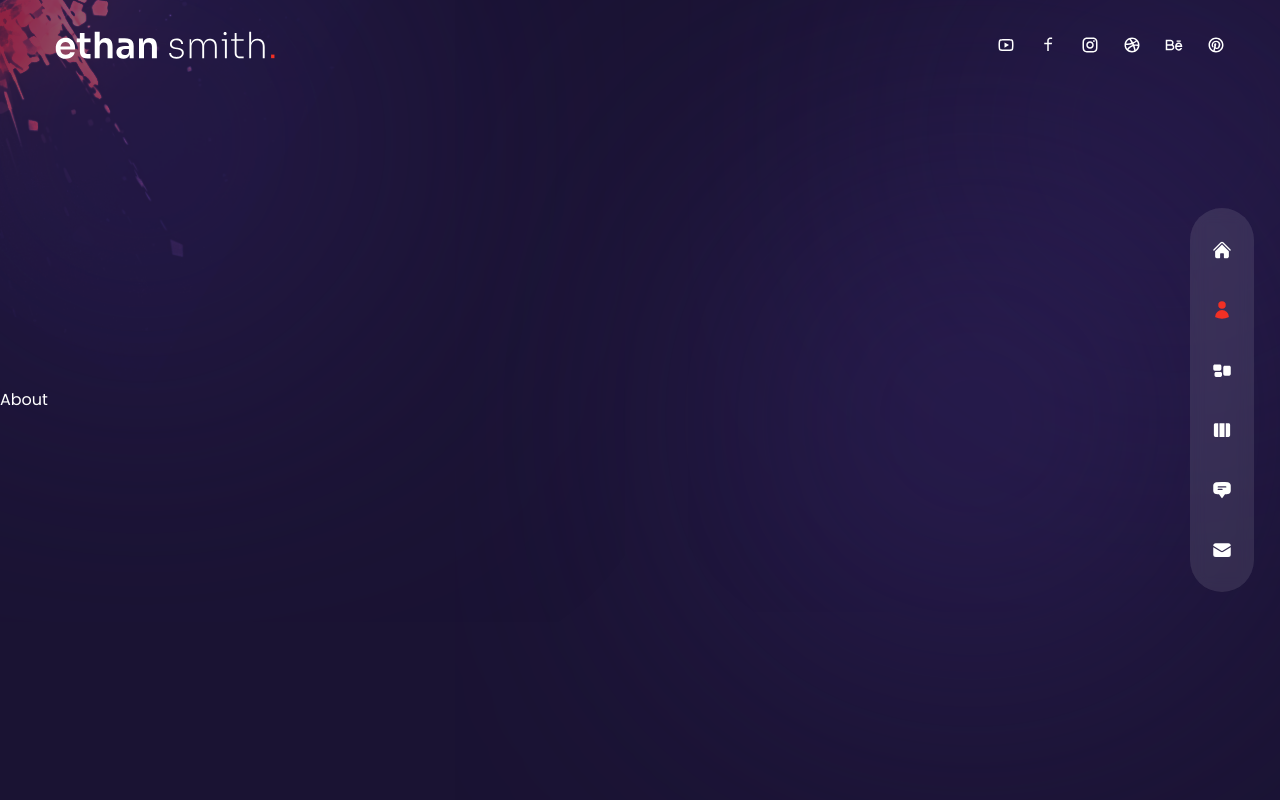
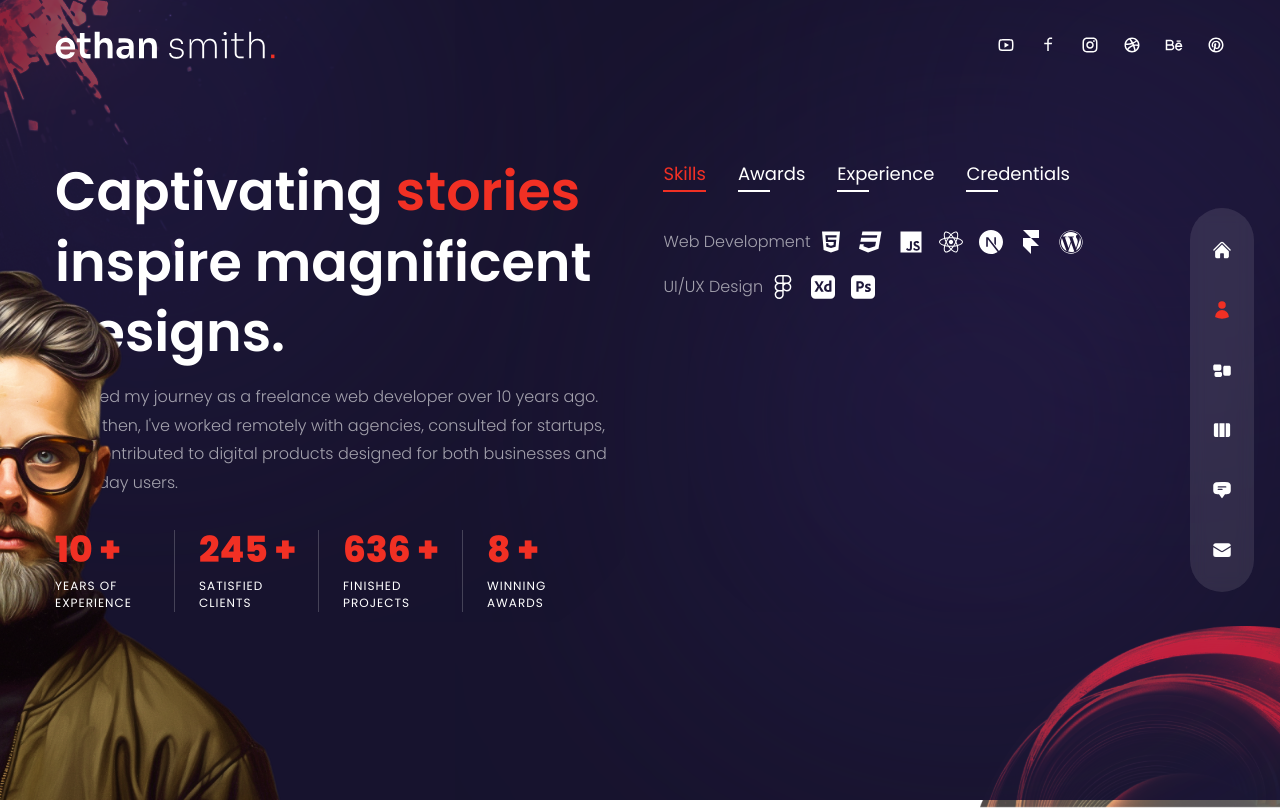
Before and after one commit to Eugensson/portfolio_4, a Next.js app: page /about in a window 1280 px wide. Built offline with nearby package versions, Linux system fonts and the light colour scheme.

Commit message:
Created About page

```diff
--- a/app/about/page.tsx
+++ b/app/about/page.tsx
@@ -1,11 +1,17 @@
 import type { Metadata } from "next";
 import * as motion from "motion/react-client";
+
+import { About } from "@/components/about";
+import { Avatar } from "@/components/avatar";
+import { Circles } from "@/components/circles";
+
+import { fadeIn } from "@/lib/variants";
 
 export const metadata: Metadata = {
   title: "About",
 };
 
-const About = () => {
+const AboutPage = () => {
   return (
     <motion.section
       initial={{ opacity: 0 }}
@@ -13,11 +19,23 @@ const About = () => {
         opacity: 1,
         transition: { delay: 0.6, duration: 0.4, ease: "easeIn" },
       }}
-      className="h-screen flex items-center"
+      className="h-full py-32 flex items-center bg-primary/30"
     >
-      About
+      <div className=" container text-center xl:text-left">
+        <Circles />
+        <motion.div
+          variants={fadeIn("right", 2.2)}
+          initial="hidden"
+          animate="show"
+          exit="hidden"
+          className="hidden w-full h-full max-w-147.5 max-h-135.5 xl:flex absolute bottom-0 -left-70"
+        >
+          <Avatar />
+        </motion.div>
+        <About />
+      </div>
     </motion.section>
   );
 };
 
-export default About;
+export default AboutPage;
--- /dev/null
+++ b/components/about.tsx
@@ -0,0 +1,140 @@
+"use client";
+
+import { useState } from "react";
+import CountUp from "react-countup";
+import { motion } from "motion/react";
+
+import { cn } from "@/lib/utils";
+import { fadeIn } from "@/lib/variants";
+import { ABOUT_DATA } from "@/constants";
+
+export const About = () => {
+  const [index, setIndex] = useState<number>(0);
+
+  return (
+    <div className="h-full flex flex-col items-center xl:flex-row gap-x-6">
+      {/* LEFT */}
+      <div className="flex-1 flex flex-col justify-center">
+        <motion.h2
+          variants={fadeIn("right", 2.2)}
+          initial="hidden"
+          animate="show"
+          exit="hidden"
+          className="h2"
+        >
+          Captivating <span className="text-accent">stories</span> inspire
+          magnificent designs.
+        </motion.h2>
+        <motion.p
+          variants={fadeIn("right", 2.4)}
+          initial="hidden"
+          animate="show"
+          exit="hidden"
+          className="max-w-150 mx-auto xl:mx-0 mb-6 xl:mb-8 px-2 xl:px-0"
+        >
+          I started my journey as a freelance web developer over 10 years ago.
+          Since then, I&apos;ve worked remotely with agencies, consulted for
+          startups, and contributed to digital products designed for both
+          businesses and everyday users.
+        </motion.p>
+        <motion.div
+          variants={fadeIn("right", 2.6)}
+          initial="hidden"
+          animate="show"
+          exit="hidden"
+          className="hidden md:flex md:max-w-xl xl:max-w-none mx-auto xl:mx-0 mb-8"
+        >
+          <ul className="flex flex-1 items-center gap-x-6">
+            <li className="relative flex-1 after:w-0.25 after:h-full after:bg-white/20 after:absolute after:top-0 after:right-0 max-w-30">
+              <div className="mb-2 text-2xl xl:text-4xl font-extrabold text-accent">
+                <CountUp start={0} end={10} duration={10} /> +
+              </div>
+              <div className="text-xs uppercase tracking-[1px] leading-[1.4]">
+                Years of experience
+              </div>
+            </li>
+            <li className="relative flex-1 after:w-0.25 after:h-full after:bg-white/20 after:absolute after:top-0 after:right-0 max-w-30">
+              <div className="mb-2 text-2xl xl:text-4xl font-extrabold text-accent">
+                <CountUp start={0} end={250} duration={10} /> +
+              </div>
+              <div className="text-xs uppercase tracking-[1px] leading-[1.4]">
+                Satisfied clients
+              </div>
+            </li>
+            <li className="relative flex-1 after:w-0.25 after:h-full after:bg-white/20 after:absolute after:top-0 after:right-0 max-w-30">
+              <div className="mb-2 text-2xl xl:text-4xl font-extrabold text-accent">
+                <CountUp start={0} end={650} duration={10} /> +
+              </div>
+              <div className="text-xs uppercase tracking-[1px] leading-[1.4]">
+                Finished projects
+              </div>
+            </li>
+            <li className="relative flex-1 max-w-30">
+              <div className="mb-2 text-2xl xl:text-4xl font-extrabold text-accent">
+                <CountUp start={0} end={8} duration={10} /> +
+              </div>
+              <div className="text-xs uppercase tracking-[1px] leading-[1.4]">
+                Winning awards
+              </div>
+            </li>
+          </ul>
+        </motion.div>
+      </div>
+
+      {/* RIGHT */}
+      <motion.div
+        variants={fadeIn("left", 2.4)}
+        initial="hidden"
+        animate="show"
+        exit="hidden"
+        className="flex flex-col w-full xl:max-w-[48%] h-120"
+      >
+        {/* Tabs */}
+        <ul className="flex gap-x-4 xl:gap-x-8 mx-auto xl:mx-0 mb-4">
+          {ABOUT_DATA.map((item, itemIndex) => (
+            <li
+              key={itemIndex}
+              className={cn(
+                "cursor-pointer capitalize xl:text-lg relative z-30 after:w-8 after:h-0.5 after:bg-white after:absolute after:-bottom-1 after:left-0",
+                index === itemIndex &&
+                  "text-accent after:w-full after:bg-accent after:transition-colors after:duration-300"
+              )}
+              onClick={() => setIndex(itemIndex)}
+            >
+              {item.title}
+            </li>
+          ))}
+        </ul>
+
+        {/* Info */}
+        <ul className="py-2 xl:py-6 flex flex-col items-center xl:items-start gap-y-2 xl:gap-y-4">
+          {ABOUT_DATA[index].info.map((item, itemIndex) => (
+            <li
+              key={itemIndex}
+              className="flex-1 flex flex-col md:flex-row items-center gap-x-2 max-w-max text-white/60"
+            >
+              <p className="mb-2 md:mb-0 font-light">{item.title}</p>
+
+              {"stage" in item && (
+                <>
+                  <p className="hidden md:flex">-</p>
+                  <p>{item.stage}</p>
+                </>
+              )}
+
+              {"icons" in item && (
+                <ul className="flex gap-x-4">
+                  {item.icons.map((Icon, iconIndex) => (
+                    <li key={iconIndex}>
+                      <Icon size={24} className="text-white" />
+                    </li>
+                  ))}
+                </ul>
+              )}
+            </li>
+          ))}
+        </ul>
+      </motion.div>
+    </div>
+  );
+};
--- /dev/null
+++ b/components/circles.tsx
@@ -0,0 +1,15 @@
+import Image from "next/image";
+
+export const Circles = () => {
+  return (
+    <div className="absolute right-0 -bottom-2 z-10 w-50 xl:w-75 mix-blend-color-dodge animate-pulse duration-75">
+      <Image
+        src="/assets/circles.png"
+        width={260}
+        height={200}
+        alt="Circles"
+        className="w-full h-full"
+      />
+    </div>
+  );
+};
--- a/constants/index.ts
+++ b/constants/index.ts
@@ -36,6 +36,8 @@ import {
   RiYoutubeLine,
 } from "react-icons/ri";
 
+import { AboutItem } from "@/types";
+
 export const NAV_ITEMS = [
   { name: "home", path: "/", icon: HiHome },
   { name: "about", path: "/about", icon: HiUser },
@@ -49,7 +51,7 @@ export const NAV_ITEMS = [
   { name: "contact", path: "/contact", icon: HiEnvelope },
 ];
 
-export const ABOUT_DATA = [
+export const ABOUT_DATA: AboutItem[] = [
   {
     title: "skills",
     info: [
--- /dev/null
+++ b/types/index.ts
@@ -0,0 +1,16 @@
+import { IconType } from "react-icons";
+
+export type SkillInfo = {
+  title: string;
+  icons: IconType[];
+};
+
+export type StageInfo = {
+  title: string;
+  stage: string;
+};
+
+export type AboutItem = {
+  title: string;
+  info: (SkillInfo | StageInfo)[];
+};
```
